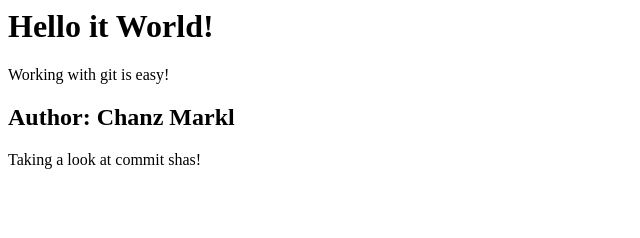
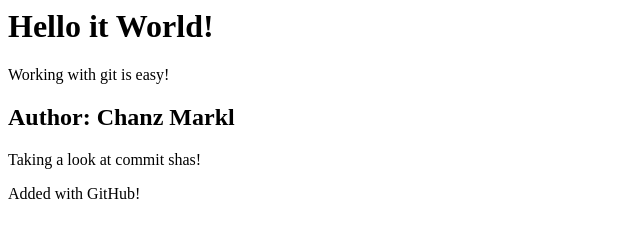
Before and after one commit to ChanzMarkl/GitGithubMasterclass, a plain HTML site: page index.html in a window 1280 px wide. Shown: the whole page, without its empty margins (0-640 px from the left). Drawn offline with Linux system fonts and the light colour scheme.

Commit message:
Update index.html
Add some code from github

```diff
--- a/index.html
+++ b/index.html
@@ -9,3 +9,6 @@
 <div>
     <p>Taking a look at commit shas!</p>
 </div>
+<div>
+    <p>Added with GitHub!</p>
+</div>
```
